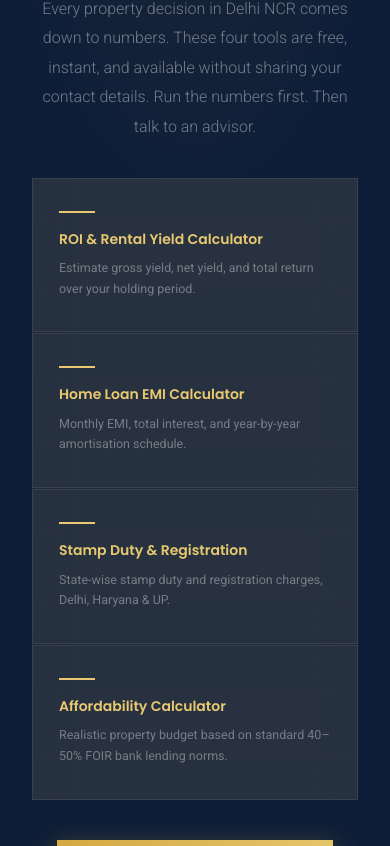
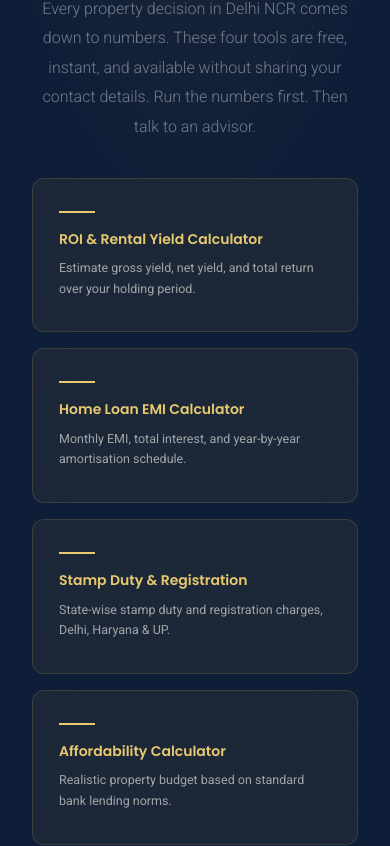
Before and after one commit to mohit1661-ai/Vedhara-Group-Supabase, a Next.js app: page / in a window 390 px wide. Shown: the part 11154-12000 px from the top of the page. Built offline with nearby package versions, Linux system fonts and the light colour scheme.

Commit message:
Balance tool card descriptions for consistent mobile wrapping; all cards now 2 desc lines at 360px

```diff
--- a/app/page.tsx
+++ b/app/page.tsx
@@ -32,7 +32,7 @@ const tools = [
   { title:"ROI & Rental Yield Calculator", desc:"Estimate gross yield, net yield, and total return over your holding period." },
   { title:"Home Loan EMI Calculator", desc:"Monthly EMI, total interest, and year-by-year amortisation schedule." },
   { title:"Stamp Duty & Registration", desc:"State-wise stamp duty and registration charges, Delhi, Haryana & UP." },
-  { title:"Affordability Calculator", desc:"Realistic property budget based on standard 40–50% FOIR bank lending norms." },
+  { title:"Affordability Calculator", desc:"Realistic property budget based on standard bank lending norms." },
 ];
 
 /* Word doc FAQs, Page 1 */
@@ -332,13 +332,13 @@ export default function HomePage() {
               </p>
             </div>
           </ScrollReveal>
-          <div style={{ display:"grid",gridTemplateColumns:"repeat(4,1fr)",gap:1,background:"rgba(212,168,67,0.08)",marginBottom:40 }} className="grid-4">
+          <div style={{ display:"grid",gridTemplateColumns:"repeat(4,1fr)",gap:16,marginBottom:40 }} className="grid-4">
             {tools.map((tool,i)=>(
               <ScrollReveal key={tool.title} delay={i*80}>
-                <Link href="/calculators" className="glass hover-lift" style={{ display:"block",padding:"32px 26px",textDecoration:"none",transition:"background 0.25s" }}>
+                <Link href="/calculators" className="glass-gold hover-lift" style={{ display:"block",padding:"32px 26px",textDecoration:"none",borderRadius:12,transition:"all 0.3s ease" }}>
                   <div className="gold-accent"></div>
                   <h3 className="heading-md" style={{ color:"var(--gold-lt)",marginBottom:10,fontSize:14 }}>{tool.title}</h3>
-                  <p className="body-sm" style={{ color:"rgba(252,250,244,0.38)",margin:0 }}>{tool.desc}</p>
+                  <p className="body-sm" style={{ color:"rgba(252,250,244,0.6)",margin:0 }}>{tool.desc}</p>
                 </Link>
               </ScrollReveal>
             ))}
```
